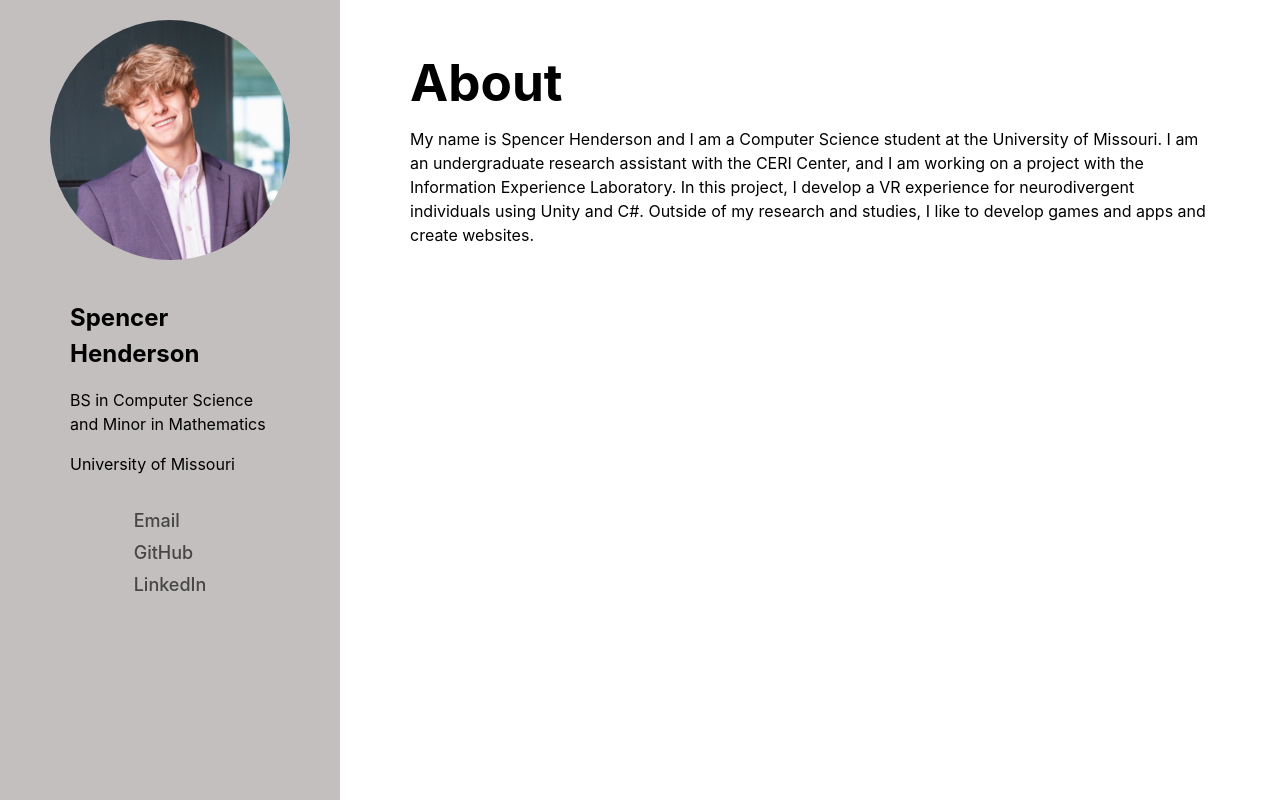
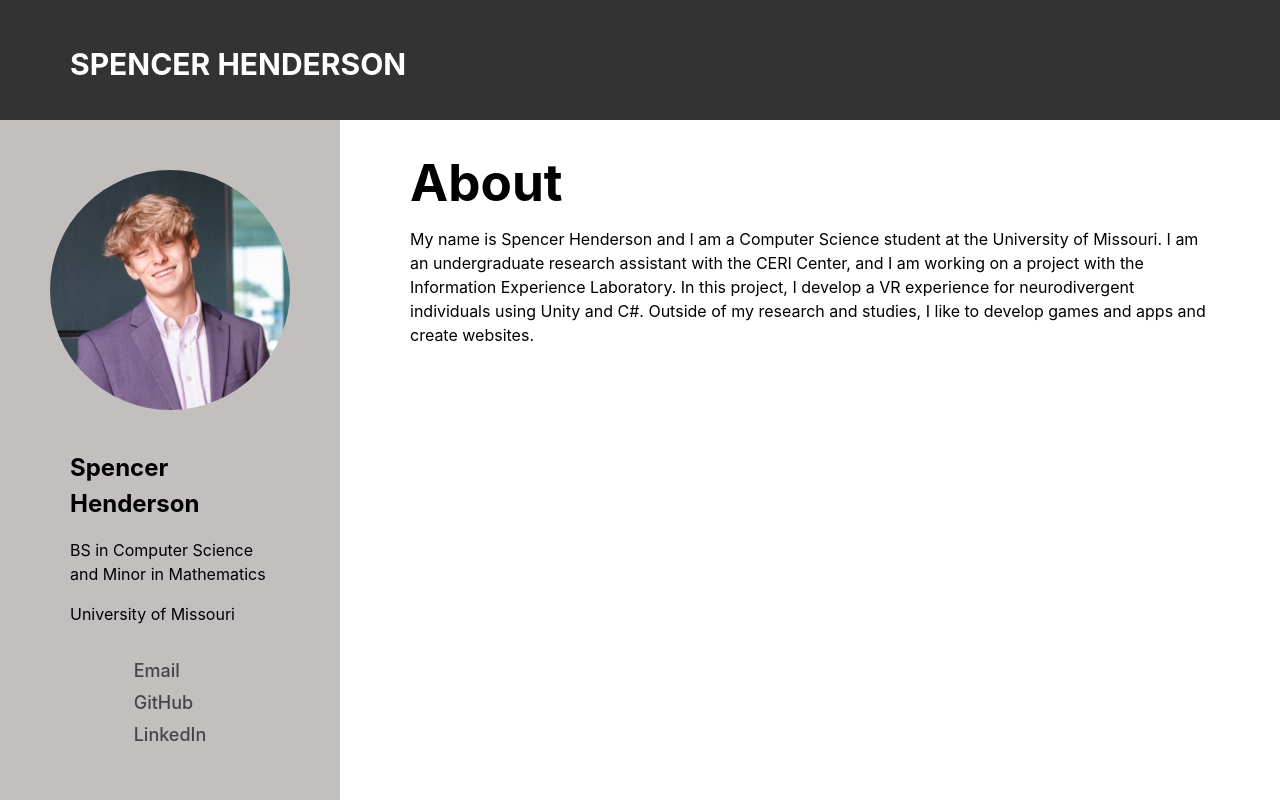
Before and after one commit to SHenders2424/SHWebsite, a React (Vite) app: page / in a window 1280 px wide. Built offline with nearby package versions, Linux system fonts and the light colour scheme.

Commit message:
Added title header

```diff
--- a/src/App.css
+++ b/src/App.css
@@ -1,10 +1,37 @@
 /* Overall container */
 .container {
   display: flex;
+  height: calc(100vh - 100px); /* Adjust height considering header */
+  margin-top: 100px;
+}
+
+.page-container {
+  display: flex;
+  flex-direction: column;
   height: 100vh;
 }
 
-/* Sidebar styles */
+/* Top Header */
+.top-header {
+  width: 100%;
+  background-color: #333; /* Dark background */
+  color: white; /* White text */
+  padding: 10px 20px; /* Adds some left padding */
+  text-align: left; /* Ensures text aligns left */
+  font-size: 20px;
+  font-weight: bold;
+  position: fixed;
+  top: 0;
+  left: 0;
+  z-index: 1000;
+  height: 100px; /* Keep it short */
+  display: flex;
+  align-items: center;
+  justify-content: flex-start; /* Aligns content to the left */
+}
+
+
+/* Sidebar */
 .sidebar {
   width: 300px;
   background-color: #c3bfbf;
@@ -20,6 +47,7 @@
   height: 240px;
   border-radius: 50%;
   margin-bottom: 20px;
+  margin-top: 50px;
 }
 
 nav ul {
--- a/src/App.jsx
+++ b/src/App.jsx
@@ -6,6 +6,12 @@ function App() {
   const [count, setCount] = useState(0);
 
   return (
+    <div className="page-container">
+      {/* Header */}
+      <header className="top-header">
+        <h2>SPENCER HENDERSON</h2>
+      </header>
+
     <div className="container">
       {/* Sidebar */}
       <aside className="sidebar">
@@ -43,6 +49,7 @@ function App() {
         </main>
       </div>
     </div>
+    </div>
   );
 }
 
```
